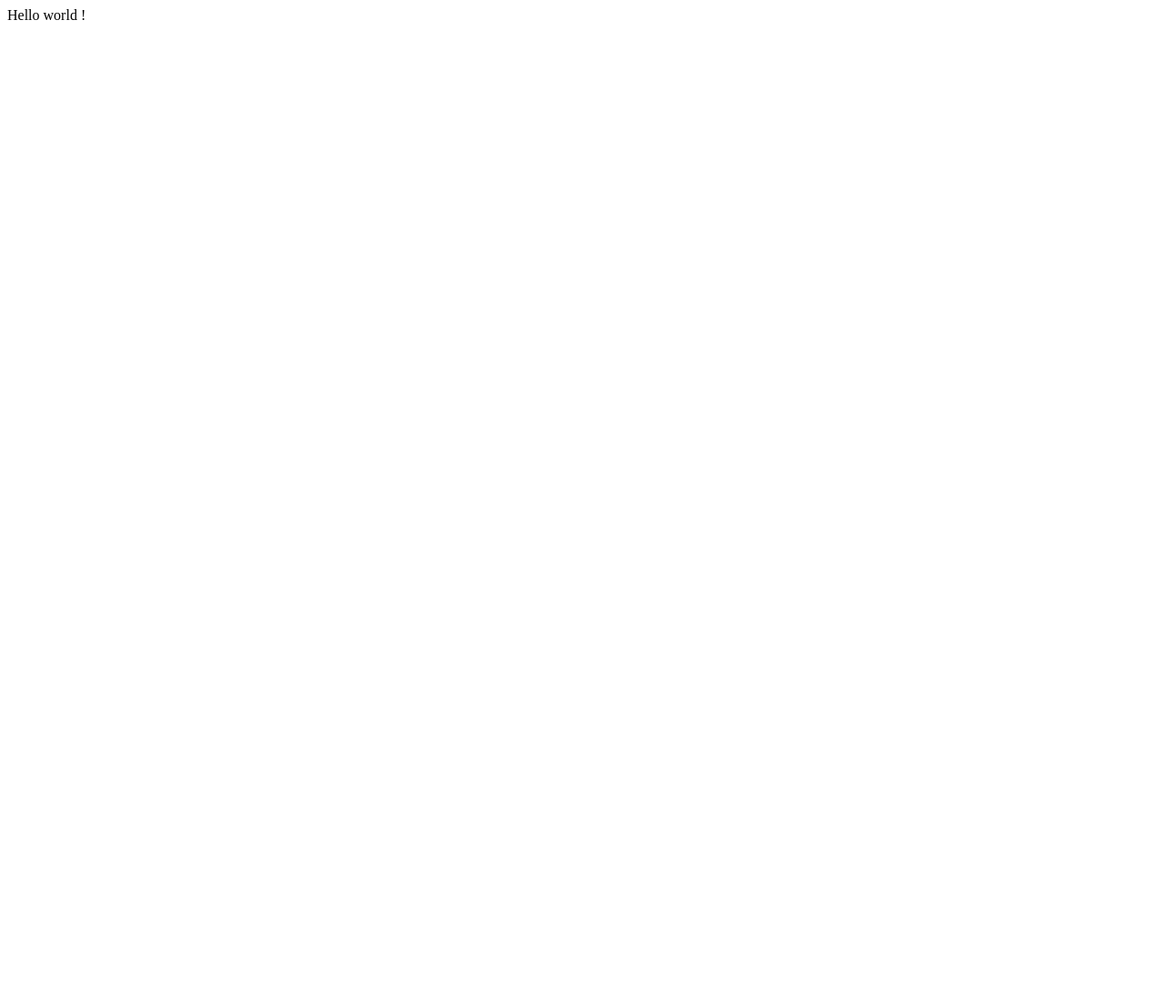
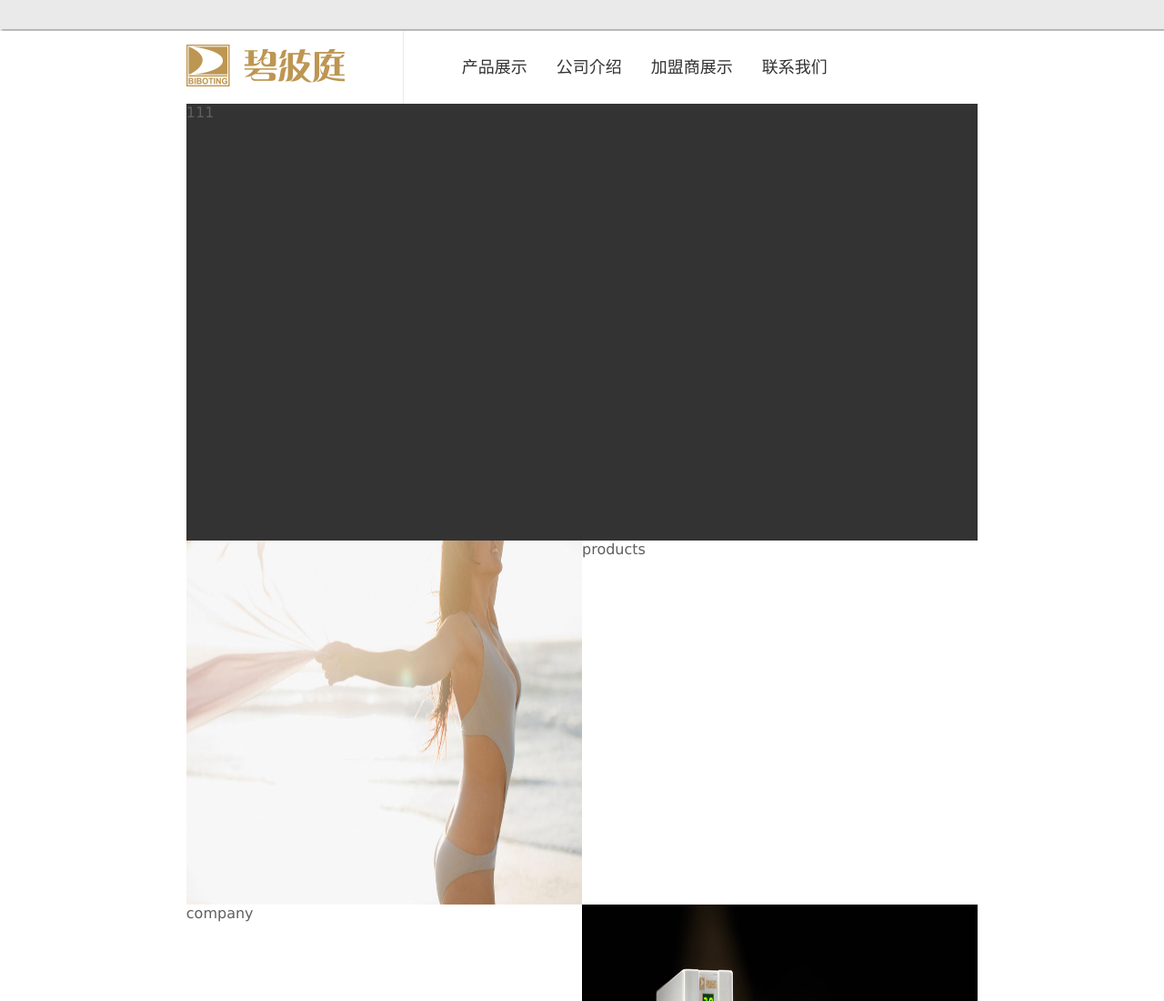
Before and after one commit to XL-Ai/XL-Ai.github.io, a plain HTML site: page index.html in a window 1280 px wide. Shown: the top 1100 px of the page at 91% size. Before the commit the page ends 800 px from the top, so only its background shows below. Drawn offline with Linux system fonts and the light colour scheme.

Commit message:
Layout of the index page.

```diff
--- /dev/null
+++ b/css/base.css
@@ -0,0 +1,19 @@
+/* reset */
+body {
+  background-color: #eaeaea;
+  color: #5f5f5f;
+  font-family:\5FAE\8F6F\96C5\9ED1,Verdana,Arial;
+  font-size: 16px;
+}
+body, div, ul, li, img {
+  border: 0px none;
+  margin: 0px;
+  padding: 0px;
+}
+a {
+  color: #5f5f5f;
+  text-decoration: none;
+}
+/* base */
+.fl { float: left }
+.fr { float: right }
--- /dev/null
+++ b/css/main.css
@@ -0,0 +1,76 @@
+/* header */
+.top-bar {
+  background-color: #eaeaea;
+  box-shadow: 2px 2px 2px #aeaeae;
+  height: 32px;
+}
+.nav-container {
+  background-color: #fff;
+  height: 80px;
+  margin-top: 2px;
+  padding: 0px 16%;
+}
+.logo-container {
+  border-right: 1px solid #eaeaea;
+  padding: 15px 64px 15px 0px;
+}
+.navigator {
+  color: #333;
+  font-size: 18px;
+  height: 80px;
+  line-height: 80px;
+  list-style: none;
+  padding-left: 32px;
+}
+.navigator li {
+  margin-left: 32px;
+}
+.navigator a {
+  color: #333;
+}
+/* content */
+.content {
+  background-color: #fff;
+  padding: 0px 16% 40px 16%;
+}
+.image-box {
+  background-color: #333;
+}
+.image-slides {
+  height: 480px;
+}
+.introduction {
+  height: 400px;
+}
+.introduction div {
+  height: 100%;
+  width: 50%;
+}
+.introduction img {
+  height: 100%;
+  width: 100%;
+}
+/* footer */
+.footer {
+  height: 360px;
+}
+.pop-box {
+  background-color: #fff;
+  bottom: 40px;
+  height: 400px;
+  margin: 0px auto;
+  position: relative;
+  width: 68%;
+}
+.pop-box .declaration {
+  background-color: cornflowerblue;
+  height: 100%;
+  padding: 10px 5%;
+  width:40%;
+}
+.pop-box .contact {
+  background-color: deepskyblue;
+  height: 100%;
+  padding: 10px 5%;
+  width:40%;
+}
--- a/index.html
+++ b/index.html
@@ -1,9 +1,66 @@
 <!DOCTYPE html>
 <html>
-  <head>
-    <title>Hello world !</title>
-  </head>
-  <body>
-    <div>Hello world !</div>
-  </body>
+<head>
+  <meta http-equiv="Content-Type" content="text/html; charset=utf-8">
+  <title>碧波庭全国加盟</title>
+  <meta name="webname" content="碧波庭全国加盟">
+  <meta name="weburl" content="http://localhost">
+  <meta name="author" content="Admin">
+  <meta name="generator" content="Myphp">
+  <meta name="keywords"content="碧波庭，碧波庭加盟，深圳碧波庭加盟，长沙碧波庭加盟，杭州碧波庭加盟，广州碧波庭加盟，安徽碧波庭加盟，南京碧波庭加盟，新疆碧波庭加盟，黑龙江碧波庭加盟，
+  青岛碧波庭加盟，合肥碧波庭加盟，芜湖碧波庭加盟，阜阳碧波庭加盟，淮北碧波庭加盟，开封碧波庭加盟，郑州碧波庭加盟，龙岗碧波庭加盟，宝安碧波庭加盟，罗湖碧波庭加盟，南山碧波庭加盟，
+  龙华碧波庭加盟，福田碧波庭加盟，惠州碧波庭加盟，中山碧波庭加盟，东莞碧波庭加盟，佛山碧波庭加盟，温州碧波庭加盟，慈溪碧波庭加盟，宁波碧波庭加盟，金华碧波庭加盟，丽水碧波庭加盟，
+  嘉兴碧波庭加盟，台州碧波庭加盟，碧波庭丰胸仪器，碧波庭bb333，碧波庭内在负压养生仪，碧波庭官方网站，碧波庭养生馆加盟，碧波庭美容馆加盟，碧波庭减肥仪器，碧波庭丰胸，
+  碧波庭仪器多少钱，碧波庭仪器多少钱一台 ">
+  <meta name="description" content="碧波庭，碧波庭加盟，深圳碧波庭加盟，长沙碧波庭加盟，杭州碧波庭加盟，广州碧波庭加盟，安徽碧波庭加盟，南京碧波庭加盟，新疆碧波庭加盟，黑龙江碧波庭加盟，
+  青岛碧波庭加盟，合肥碧波庭加盟，芜湖碧波庭加盟，阜阳碧波庭加盟，淮北碧波庭加盟，开封碧波庭加盟，郑州碧波庭加盟，龙岗碧波庭加盟，宝安碧波庭加盟，罗湖碧波庭加盟，南山碧波庭加盟，
+  龙华碧波庭加盟，福田碧波庭加盟，惠州碧波庭加盟，中山碧波庭加盟，东莞碧波庭加盟，佛山碧波庭加盟，温州碧波庭加盟，慈溪碧波庭加盟，宁波碧波庭加盟，金华碧波庭加盟，丽水碧波庭加盟，
+  嘉兴碧波庭加盟，台州碧波庭加盟，碧波庭丰胸仪器，碧波庭bb333，碧波庭内在负压养生仪，碧波庭官方网站，碧波庭养生馆加盟，碧波庭美容馆加盟，碧波庭减肥仪器，碧波庭丰胸，
+  碧波庭仪器多少钱，碧波庭仪器多少钱一台 ">
+  <link href="css/base.css" rel="stylesheet" type="text/css">
+  <link href="css/main.css" rel="stylesheet" type="text/css">
+</head>
+<body>
+  <div class="header">
+    <div class="top-bar"></div>
+    <div class="nav-container">
+      <div class="logo-container fl"><img src="image/logo.png"/></div>
+      <ul class="navigator fl">
+        <li class="fl"><a href="#products">产品展示</a></li>
+        <li class="fl"><a href="#company">公司介绍</a></li>
+        <li class="fl"><a href="#league">加盟商展示</a></li>
+        <li class="fl"><a href="#contact">联系我们</a></li>
+      </ul>
+    </div>
+  </div>
+  <div class="content">
+    <div class="image-box image-slides">
+      111
+    </div>
+    <div id="products" class="introduction products">
+      <div class="image-box fl">
+        <img src="image/health_001.jpg" alt="products"/>
+      </div>
+      <div class="article fr">products</div>
+    </div>
+    <div id="company" class="introduction company">
+      <div class="article fl">company</div>
+      <div class="image-box fr">
+        <img src="image/instrument_001.jpg" alt="company"/>
+      </div>
+    </div>
+    <div id="league" class="introduction league">
+      <div class="image-box fl">
+        <img src="image/instrument_principle_001.png" alt="league"/>
+      </div>
+      <div class="article fr">league</div>
+    </div>
+  </div>
+  <div class="footer">
+    <div id="contact" class="pop-box">
+      <div class="declaration fl">declaration</div>
+      <div class="contact fr">contact</div>
+    </div>
+  </div>
+</body>
 </html>
```
Also changed, not shown: image/health_001.jpg (added), image/instrument_001.jpg (added), image/instrument_principle_001.png (added), image/logo.png (added).
